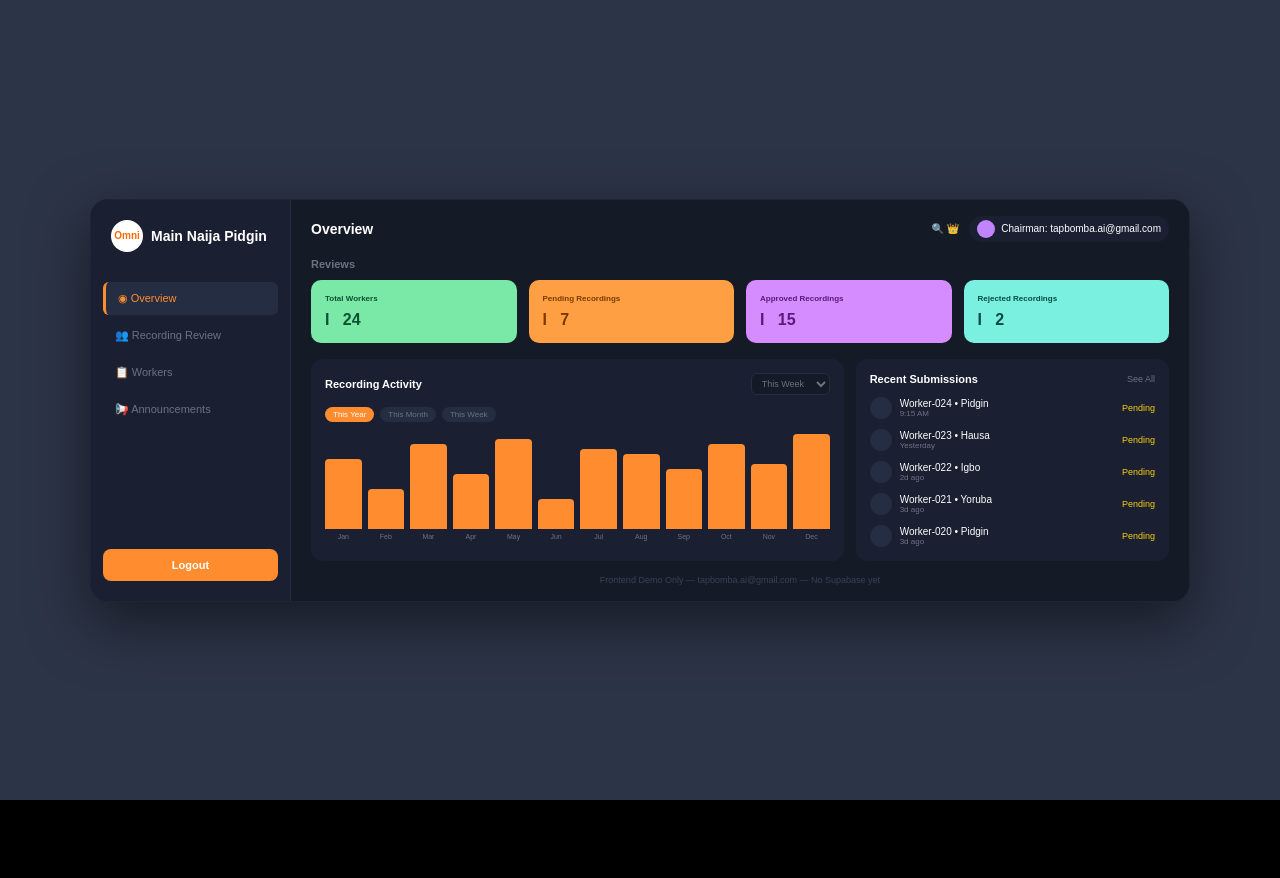
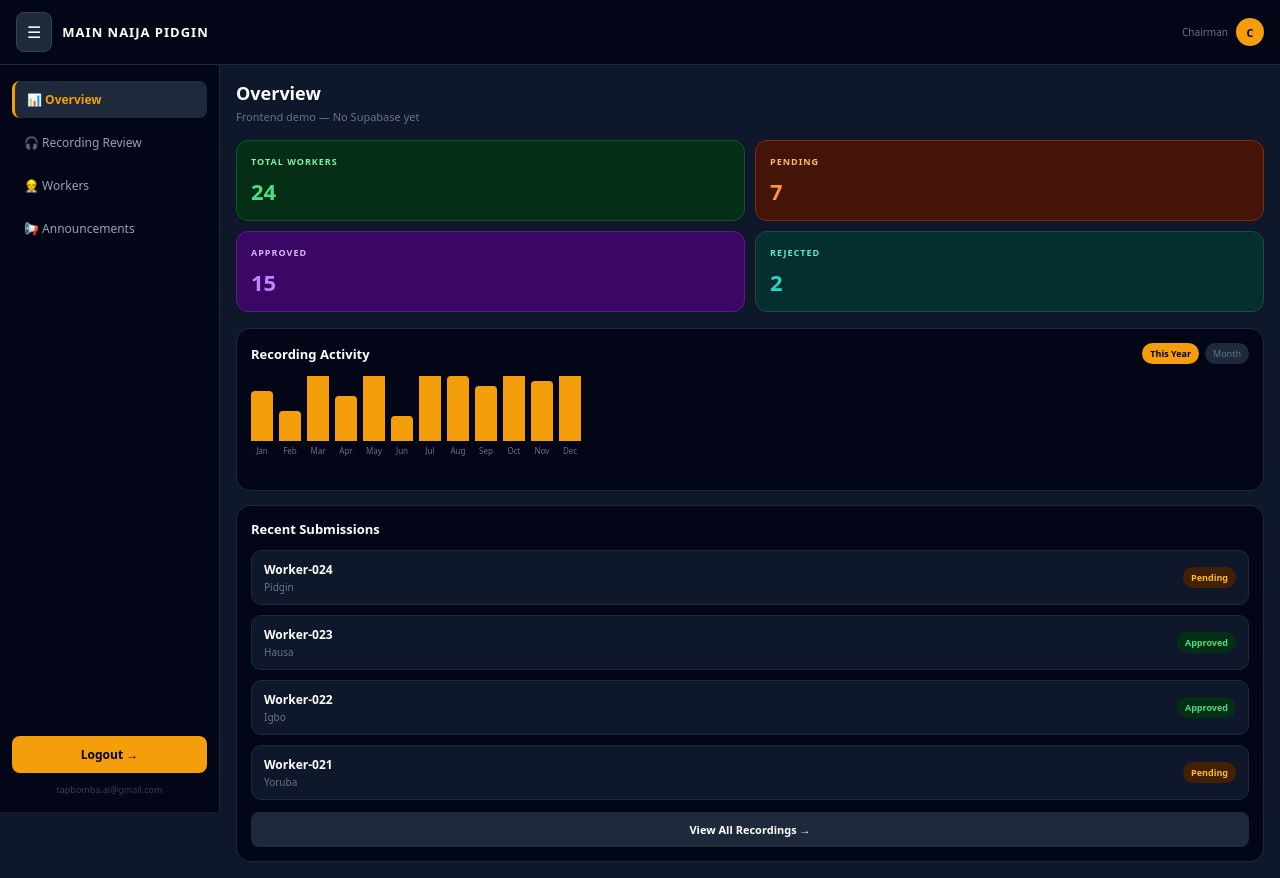
Before and after one commit to tapbombaai-glitch/main-naija-pidgin, a Next.js app: page /admin in a window 1280 px wide. Before the commit the page ends 800 px from the top, so only its background shows below. Built offline with nearby package versions, Linux system fonts and the light colour scheme.

Commit message:
Update page.tsx

```diff
--- a/app/admin/page.tsx
+++ b/app/admin/page.tsx
@@ -1,139 +1,149 @@
 "use client";
 import Link from "next/link";
+import { useState } from "react";
 
 export default function ChairmanOverview() {
+  const [menu, setMenu] = useState(false);
+
   return (
-    <div style={{ minHeight: "100vh", background: "#2c3447", padding: "20px", display: "flex", justifyContent: "center", alignItems: "center" }}>
+    <div style={{ minHeight: "100vh", background: "#0f172a", color: "white", fontFamily: "system-ui" }}>
 
-      {/* MAIN DASHBOARD CARD — Like your image */}
-      <div style={{ width: "100%", maxWidth: "1100px", background: "#151a27", borderRadius: "18px", display: "flex", overflow: "hidden", border: "1px solid #1f2535", boxShadow: "0 20px 60px rgba(0,0,0,0.5)" }}>
+      {/* MOBILE TOP BAR */}
+      <header style={{ background: "#020617", borderBottom: "1px solid #1e293b", padding: "12px 16px", display: "flex", justifyContent: "space-between", alignItems: "center", position: "sticky", top: 0, zIndex: 20 }}>
+        <div style={{ display: "flex", alignItems: "center", gap: "10px" }}>
+          <button onClick={() => setMenu(!menu)} style={{ background: "#1e293b", border: "1px solid #334155", color: "white", padding: "8px 10px", borderRadius: "8px", fontSize: "16px" }}>☰</button>
+          <span style={{ fontWeight: 800, fontSize: "13px", letterSpacing: "1px" }}>MAIN NAIJA PIDGIN</span>
+        </div>
+        <div style={{ display: "flex", alignItems: "center", gap: "8px" }}>
+          <span style={{ fontSize: "10px", color: "#64748b" }}>Chairman</span>
+          <div style={{ width: "28px", height: "28px", background: "#f59e0b", borderRadius: "50%", display: "grid", placeItems: "center", fontWeight: 900, color: "black", fontSize: "11px" }}>C</div>
+        </div>
+      </header>
 
+      <div style={{ display: "flex" }}>
         {/* SIDEBAR */}
-        <aside style={{ width: "200px", background: "#1a2032", padding: "20px 12px", display: "flex", flexDirection: "column", borderRight: "1px solid #252d42" }}>
-          <div style={{ display: "flex", alignItems: "center", gap: "8px", marginBottom: "30px", padding: "0 8px" }}>
-            <div style={{ width: "32px", height: "32px", background: "white", borderRadius: "50%", display: "grid", placeItems: "center", fontWeight: 900, fontSize: "10px", color: "#ff6a00" }}>Omni</div>
-            <span style={{ color: "white", fontWeight: 700, fontSize: "14px" }}>Main Naija Pidgin</span>
-          </div>
-
-          <nav style={{ display: "flex", flexDirection: "column", gap: "4px", flex: 1 }}>
-            <Link href="/admin" style={{ background: "#252d42", borderLeft: "3px solid #ff8c2f", color: "#ff8c2f", padding: "10px 12px", borderRadius: "6px", fontSize: "11px", textDecoration: "none" }}>◉ Overview</Link>
-            <Link href="/admin/recordings" style={{ color: "#6b7280", padding: "10px 12px", fontSize: "11px", textDecoration: "none" }}>👥 Recording Review</Link>
-            <Link href="/admin/workers" style={{ color: "#6b7280", padding: "10px 12px", fontSize: "11px", textDecoration: "none" }}>📋 Workers</Link>
-            <Link href="/admin/announcements" style={{ color: "#6b7280", padding: "10px 12px", fontSize: "11px", textDecoration: "none" }}>📢 Announcements</Link>
+        <aside style={{
+          width: "220px",
+          background: "#020617",
+          borderRight: "1px solid #1e293b",
+          minHeight: "calc(100vh - 53px)",
+          padding: "16px 12px",
+          display: "flex",
+          flexDirection: "column",
+          position: "sticky",
+          top: "53px",
+          height: "calc(100vh - 53px)"
+        }} className="chairSidebar">
+          <nav style={{ display: "flex", flexDirection: "column", gap: "6px", flex: 1 }}>
+            <Link href="/admin" style={{ background: "#1e293b", borderLeft: "3px solid #f59e0b", color: "#f59e0b", padding: "10px 12px", borderRadius: "8px", fontSize: "12px", fontWeight: 700, textDecoration: "none" }}>📊 Overview</Link>
+            <Link href="/admin/recordings" style={{ color: "#94a3b8", padding: "10px 12px", fontSize: "12px", textDecoration: "none" }}>🎧 Recording Review</Link>
+            <Link href="/admin/workers" style={{ color: "#94a3b8", padding: "10px 12px", fontSize: "12px", textDecoration: "none" }}>👷 Workers</Link>
+            <Link href="/admin/announcements" style={{ color: "#94a3b8", padding: "10px 12px", fontSize: "12px", textDecoration: "none" }}>📢 Announcements</Link>
           </nav>
-
-          <Link href="/" style={{ background: "#ff8c2f", color: "white", padding: "10px", borderRadius: "8px", textAlign: "center", fontSize: "11px", fontWeight: 700, textDecoration: "none", marginTop: "auto" }}>Logout</Link>
+          <Link href="/" style={{ background: "#f59e0b", color: "black", padding: "10px", borderRadius: "8px", textAlign: "center", fontSize: "12px", fontWeight: 800, textDecoration: "none", marginTop: "auto" }}>Logout →</Link>
+          <p style={{ color: "#334155", fontSize: "9px", textAlign: "center", marginTop: "10px" }}>tapbomba.ai@gmail.com</p>
         </aside>
 
-        {/* MAIN CONTENT */}
-        <main style={{ flex: 1, background: "#151a27", padding: "16px 20px" }}>
+        {/* MAIN CONTENT - SCROLLABLE */}
+        <main style={{ flex: 1, padding: "16px", maxWidth: "100%", overflowX: "hidden" }}>
 
-          {/* TOP HEADER */}
-          <div style={{ display: "flex", justifyContent: "space-between", alignItems: "center", marginBottom: "16px" }}>
-            <h1 style={{ color: "white", fontSize: "14px", margin: 0, fontWeight: 700 }}>Overview</h1>
-            <div style={{ display: "flex", alignItems: "center", gap: "10px" }}>
-              <span style={{ color: "#6b7280", fontSize: "10px" }}>🔍 👑</span>
-              <div style={{ display: "flex", alignItems: "center", gap: "6px", background: "#1a2032", padding: "4px 8px", borderRadius: "20px" }}>
-                <div style={{ width: "18px", height: "18px", background: "#c084fc", borderRadius: "50%" }}></div>
-                <span style={{ color: "white", fontSize: "10px" }}>Chairman: tapbomba.ai@gmail.com</span>
+          <h1 style={{ fontSize: "18px", margin: "0 0 4px", fontWeight: 800 }}>Overview</h1>
+          <p style={{ color: "#64748b", fontSize: "11px", margin: "0 0 16px" }}>Frontend demo — No Supabase yet</p>
+
+          {/* 4 CARDS - 2 per row on phone */}
+          <div style={{ display: "grid", gridTemplateColumns: "repeat(2, 1fr)", gap: "10px", marginBottom: "16px" }}>
+            <div style={{ background: "#052e16", border: "1px solid #14532d", borderRadius: "12px", padding: "14px" }}>
+              <p style={{ color: "#86efac", fontSize: "9px", fontWeight: 800, letterSpacing: "1px", margin: 0 }}>TOTAL WORKERS</p>
+              <h2 style={{ fontSize: "22px", margin: "8px 0 0", color: "#4ade80" }}>24</h2>
             </div>
+            <div style={{ background: "#431407", border: "1px solid #7c2d12", borderRadius: "12px", padding: "14px" }}>
+              <p style={{ color: "#fdba74", fontSize: "9px", fontWeight: 800, letterSpacing: "1px", margin: 0 }}>PENDING</p>
+              <h2 style={{ fontSize: "22px", margin: "8px 0 0", color: "#fb923c" }}>7</h2>
+            </div>
+            <div style={{ background: "#3b0764", border: "1px solid #581c87", borderRadius: "12px", padding: "14px" }}>
+              <p style={{ color: "#d8b4fe", fontSize: "9px", fontWeight: 800, letterSpacing: "1px", margin: 0 }}>APPROVED</p>
+              <h2 style={{ fontSize: "22px", margin: "8px 0 0", color: "#c084fc" }}>15</h2>
+            </div>
+            <div style={{ background: "#042f2e", border: "1px solid #134e4a", borderRadius: "12px", padding: "14px" }}>
+              <p style={{ color: "#5eead4", fontSize: "9px", fontWeight: 800, letterSpacing: "1px", margin: 0 }}>REJECTED</p>
+              <h2 style={{ fontSize: "22px", margin: "8px 0 0", color: "#2dd4bf" }}>2</h2>
             </div>
           </div>
 
-          {/* 4 STAT CARDS — Exactly like your image */}
-          <div style={{ marginBottom: "10px", color: "#6b7280", fontSize: "11px", fontWeight: 700 }}>Reviews</div>
-          <div style={{ display: "grid", gridTemplateColumns: "repeat(4, 1fr)", gap: "12px", marginBottom: "16px" }}>
-            <div style={{ background: "#7ae8a6", borderRadius: "10px", padding: "14px" }}>
-              <p style={{ fontSize: "8px", color: "#0f5132", margin: "0 0 8px", fontWeight: 700 }}>Total Workers</p>
-              <p style={{ fontSize: "16px", fontWeight: 900, color: "#0f5132", margin: 0 }}>I &nbsp; 24</p>
-            </div>
-            <div style={{ background: "#ff9f43", borderRadius: "10px", padding: "14px" }}>
-              <p style={{ fontSize: "8px", color: "#7a3a00", margin: "0 0 8px", fontWeight: 700 }}>Pending Recordings</p>
-              <p style={{ fontSize: "16px", fontWeight: 900, color: "#7a3a00", margin: 0 }}>I &nbsp; 7</p>
-            </div>
-            <div style={{ background: "#d48cff", borderRadius: "10px", padding: "14px" }}>
-              <p style={{ fontSize: "8px", color: "#5a1a7a", margin: "0 0 8px", fontWeight: 700 }}>Approved Recordings</p>
-              <p style={{ fontSize: "16px", fontWeight: 900, color: "#5a1a7a", margin: 0 }}>I &nbsp; 15</p>
-            </div>
-            <div style={{ background: "#7af0e0", borderRadius: "10px", padding: "14px" }}>
-              <p style={{ fontSize: "8px", color: "#0a4a44", margin: "0 0 8px", fontWeight: 700 }}>Rejected Recordings</p>
-              <p style={{ fontSize: "16px", fontWeight: 900, color: "#0a4a44", margin: 0 }}>I &nbsp; 2</p>
+          {/* RECORDING ACTIVITY */}
+          <div style={{ background: "#020617", border: "1px solid #1e293b", borderRadius: "14px", padding: "14px", marginBottom: "14px" }}>
+            <div style={{ display: "flex", justifyContent: "space-between", alignItems: "center", marginBottom: "12px" }}>
+              <h3 style={{ fontSize: "13px", margin: 0 }}>Recording Activity</h3>
+              <div style={{ display: "flex", gap: "6px" }}>
+                <span style={{ background: "#f59e0b", color: "black", padding: "4px 8px", borderRadius: "20px", fontSize: "9px", fontWeight: 800 }}>This Year</span>
+                <span style={{ background: "#1e293b", color: "#64748b", padding: "4px 8px", borderRadius: "20px", fontSize: "9px" }}>Month</span>
               </div>
             </div>
-
-          {/* ANALYSIS + WITHDRAWAL — Bottom row like image */}
-          <div style={{ display: "grid", gridTemplateColumns: "1.7fr 1fr", gap: "12px" }}>
-
-            {/* ANALYSIS BAR CHART */}
-            <div style={{ background: "#1a2032", borderRadius: "12px", padding: "14px" }}>
-              <div style={{ display: "flex", justifyContent: "space-between", alignItems: "center", marginBottom: "12px" }}>
-                <h3 style={{ color: "white", fontSize: "11px", margin: 0 }}>Recording Activity</h3>
-                <select style={{ background: "#151a27", border: "1px solid #252d42", color: "#6b7280", fontSize: "9px", padding: "4px 6px", borderRadius: "6px" }}>
-                  <option>This Week</option>
-                  <option>This Month</option>
-                  <option>This Year</option>
-                </select>
-              </div>
-              <div style={{ display: "flex", gap: "6px", marginBottom: "8px" }}>
-                <span style={{ background: "#ff8c2f", color: "white", padding: "3px 8px", borderRadius: "10px", fontSize: "8px" }}>This Year</span>
-                <span style={{ background: "#252d42", color: "#6b7280", padding: "3px 8px", borderRadius: "10px", fontSize: "8px" }}>This Month</span>
-                <span style={{ background: "#252d42", color: "#6b7280", padding: "3px 8px", borderRadius: "10px", fontSize: "8px" }}>This Week</span>
-              </div>
-              {/* ORANGE BARS Jan-Dec like image */}
-              <div style={{ display: "flex", alignItems: "flex-end", gap: "6px", height: "110px", paddingTop: "10px" }}>
+            <div style={{ display: "flex", alignItems: "flex-end", gap: "6px", height: "100px", overflowX: "auto", paddingBottom: "20px" }}>
               {[
-                  { m: "Jan", h: 70 }, { m: "Feb", h: 40 }, { m: "Mar", h: 85 }, { m: "Apr", h: 55 }, { m: "May", h: 90 }, { m: "Jun", h: 30 },
-                  { m: "Jul", h: 80 }, { m: "Aug", h: 75 }, { m: "Sep", h: 60 }, { m: "Oct", h: 85 }, { m: "Nov", h: 65 }, { m: "Dec", h: 95 }
+                { m: "Jan", h: 50 }, { m: "Feb", h: 30 }, { m: "Mar", h: 80 }, { m: "Apr", h: 45 }, { m: "May", h: 85 }, { m: "Jun", h: 25 },
+                { m: "Jul", h: 70 }, { m: "Aug", h: 65 }, { m: "Sep", h: 55 }, { m: "Oct", h: 75 }, { m: "Nov", h: 60 }, { m: "Dec", h: 90 }
               ].map(b => (
-                  <div key={b.m} style={{ flex: 1, display: "flex", flexDirection: "column", alignItems: "center", gap: "4px" }}>
-                    <div style={{ width: "100%", height: `${b.h}px`, background: "#ff8c2f", borderRadius: "4px 4px 0 0" }}></div>
-                    <span style={{ color: "#6b7280", fontSize: "7px" }}>{b.m}</span>
+                <div key={b.m} style={{ flex: "0 0 22px", display: "flex", flexDirection: "column", alignItems: "center", gap: "4px" }}>
+                  <div style={{ width: "100%", height: `${b.h}px`, background: "#f59e0b", borderRadius: "4px 4px 0 0" }}></div>
+                  <span style={{ color: "#64748b", fontSize: "8px" }}>{b.m}</span>
                 </div>
               ))}
             </div>
           </div>
 
-            {/* RECENT SUBMISSIONS — Right side */}
-            <div style={{ background: "#1a2032", borderRadius: "12px", padding: "14px" }}>
-              <div style={{ display: "flex", justifyContent: "space-between", alignItems: "center", marginBottom: "12px" }}>
-                <h3 style={{ color: "white", fontSize: "11px", margin: 0 }}>Recent Submissions</h3>
-                <span style={{ color: "#6b7280", fontSize: "9px" }}>See All</span>
-              </div>
+          {/* RECENT SUBMISSIONS */}
+          <div style={{ background: "#020617", border: "1px solid #1e293b", borderRadius: "14px", padding: "14px" }}>
+            <h3 style={{ fontSize: "13px", margin: "0 0 12px" }}>Recent Submissions</h3>
             <div style={{ display: "flex", flexDirection: "column", gap: "10px" }}>
               {[
-                  { name: "Worker-024", lang: "Pidgin", time: "9:15 AM" },
-                  { name: "Worker-023", lang: "Hausa", time: "Yesterday" },
-                  { name: "Worker-022", lang: "Igbo", time: "2d ago" },
-                  { name: "Worker-021", lang: "Yoruba", time: "3d ago" },
-                  { name: "Worker-020", lang: "Pidgin", time: "3d ago" },
+                { id: "Worker-024", lang: "Pidgin", s: "Pending" },
+                { id: "Worker-023", lang: "Hausa", s: "Approved" },
+                { id: "Worker-022", lang: "Igbo", s: "Approved" },
+                { id: "Worker-021", lang: "Yoruba", s: "Pending" },
               ].map(w => (
-                  <div key={w.name} style={{ display: "flex", alignItems: "center", gap: "8px" }}>
-                    <div style={{ width: "22px", height: "22px", background: "#252d42", borderRadius: "50%" }}></div>
-                    <div style={{ flex: 1 }}>
-                      <p style={{ color: "white", fontSize: "10px", margin: 0 }}>{w.name} • {w.lang}</p>
-                      <p style={{ color: "#6b7280", fontSize: "8px", margin: 0 }}>{w.time}</p>
+                <div key={w.id} style={{ display: "flex", justifyContent: "space-between", alignItems: "center", background: "#0f172a", padding: "10px 12px", borderRadius: "10px", border: "1px solid #1e293b" }}>
+                  <div>
+                    <p style={{ margin: 0, fontSize: "12px", fontWeight: 700 }}>{w.id}</p>
+                    <p style={{ margin: "2px 0 0", fontSize: "10px", color: "#64748b" }}>{w.lang}</p>
                   </div>
-                    <span style={{ color: "#facc15", fontSize: "9px" }}>Pending</span>
+                  <span style={{ background: w.s === "Pending" ? "#422006" : "#052e16", color: w.s === "Pending" ? "#fbbf24" : "#4ade80", padding: "4px 8px", borderRadius: "20px", fontSize: "9px", fontWeight: 800 }}>{w.s}</span>
                 </div>
               ))}
             </div>
+            <Link href="/admin/recordings" style={{ display: "block", marginTop: "12px", background: "#1e293b", color: "white", textAlign: "center", padding: "10px", borderRadius: "8px", fontSize: "11px", fontWeight: 700, textDecoration: "none" }}>View All Recordings →</Link>
           </div>
 
-          </div>
-
-          <p style={{ textAlign: "center", color: "#3a4155", fontSize: "9px", marginTop: "14px" }}>Frontend Demo Only — tapbomba.ai@gmail.com — No Supabase yet</p>
         </main>
       </div>
 
       <style>{`
-        @media (max-width: 700px) {
-          div[style*="maxWidth: 1100px"] { flex-direction: column !important; }
-          aside { width: 100% !important; flex-direction: row !important; flex-wrap: wrap !important; height: auto !important; }
-          nav { flex-direction: row !important; flex-wrap: wrap !important; }
-          div[style*="gridTemplateColumns: repeat(4"] { grid-template-columns: repeat(2, 1fr) !important; }
-          div[style*="gridTemplateColumns: 1.7fr 1fr"] { grid-template-columns: 1fr !important; }
+        @media (max-width: 768px) {
+          .chairSidebar {
+            position: fixed !important;
+            top: 53px !important;
+            left: 0 !important;
+            z-index: 30 !important;
+            transform: translateX(-100%) !important;
+            transition: transform 0.3s ease !important;
+            width: 200px !important;
+          }
+          .chairSidebar.open {
+            transform: translateX(0) !important;
+          }
+          main { width: 100% !important; }
         }
       `}</style>
+
+      {/* JS to toggle class */}
+      <script dangerouslySetInnerHTML={{ __html: `
+        document.addEventListener('click', function(e) {
+          if(e.target.closest('button')) {
+            const sb = document.querySelector('.chairSidebar');
+            if(sb) sb.classList.toggle('open');
+          }
+        });
+      `}} />
     </div>
   );
 }
```
Lines whose indentation alone changed are shown as unchanged.
